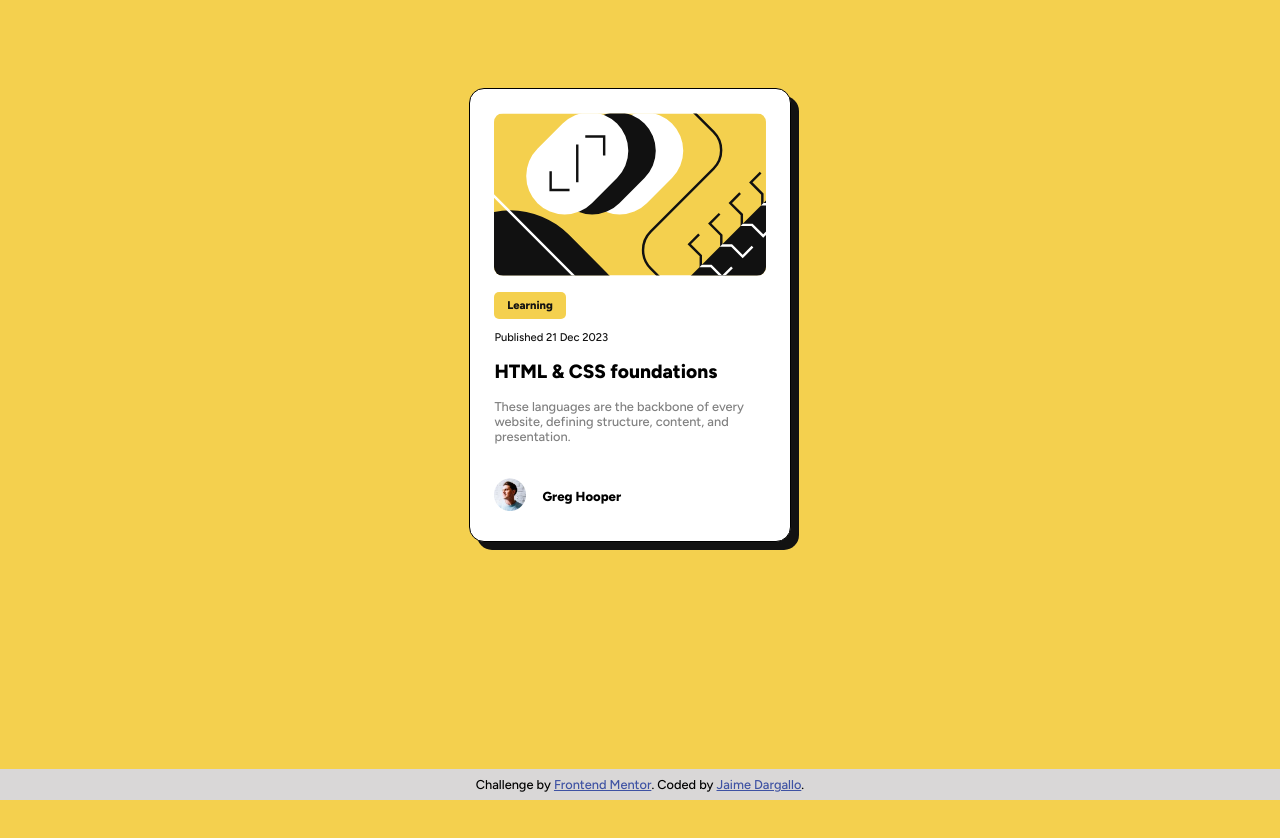
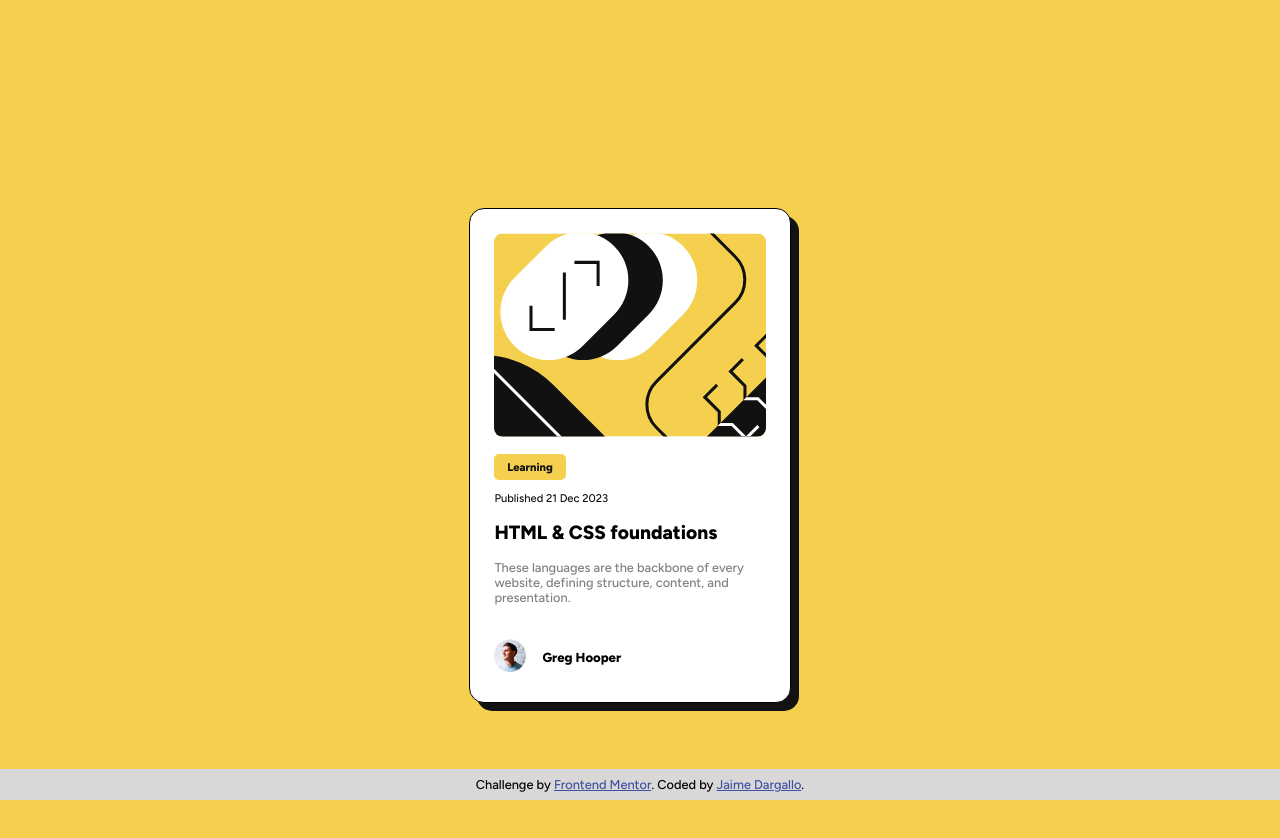
Before and after one commit to jaimedargallo/frontendmentor-preview-card, a website: page index.html in a window 1280 px wide. Drawn offline with Linux system fonts and the light colour scheme.

Commit message:
feat: image ratio

```diff
--- a/css/style.css
+++ b/css/style.css
@@ -21,7 +21,7 @@ main {
   display: flex;
   flex-direction: column;
   align-items: center;
-  margin: 5.5rem 1.2rem 0 0;
+  margin: 13rem 1.2rem 0 0;
 }
 
 .card {
@@ -34,8 +34,10 @@ main {
 }
 
 .ilustration {
+  aspect-ratio: 4/3;
+  object-fit: cover;
+  width: 100%;
   border-radius: 9px;
-  max-width: 100%;
   margin: 0 1rem 1rem 0;
 }
 
```
